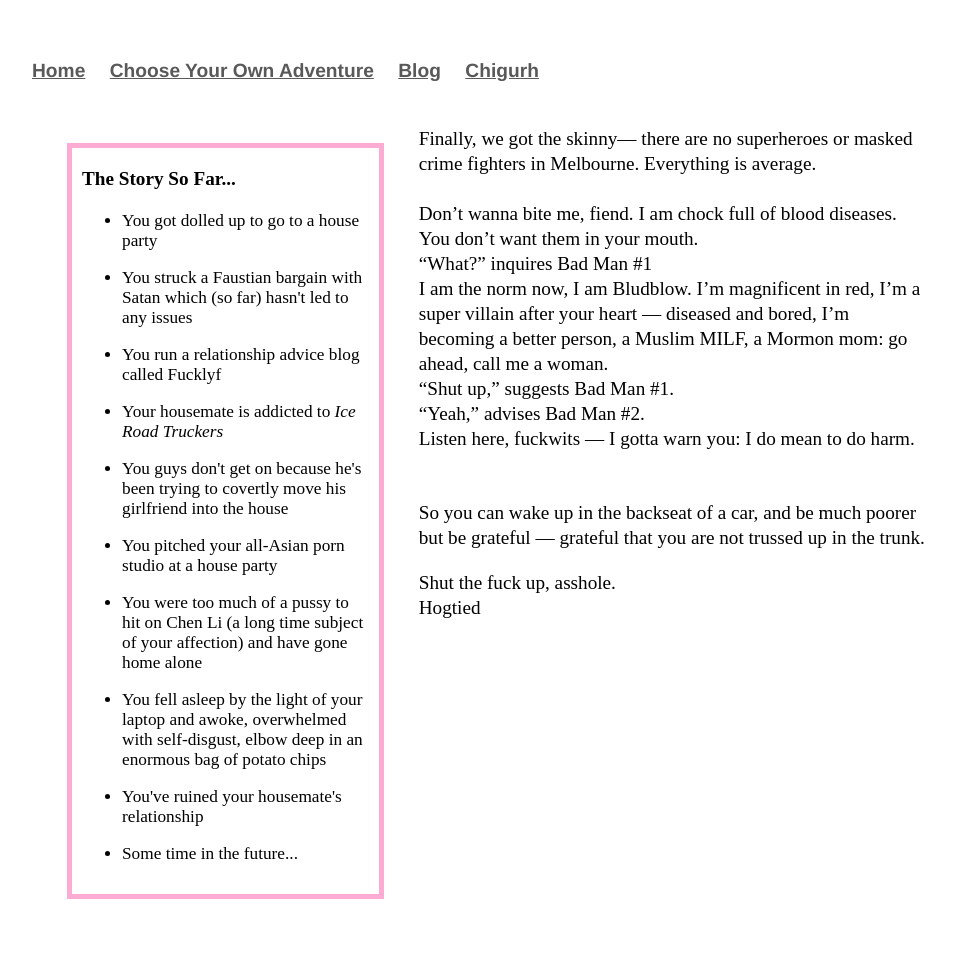
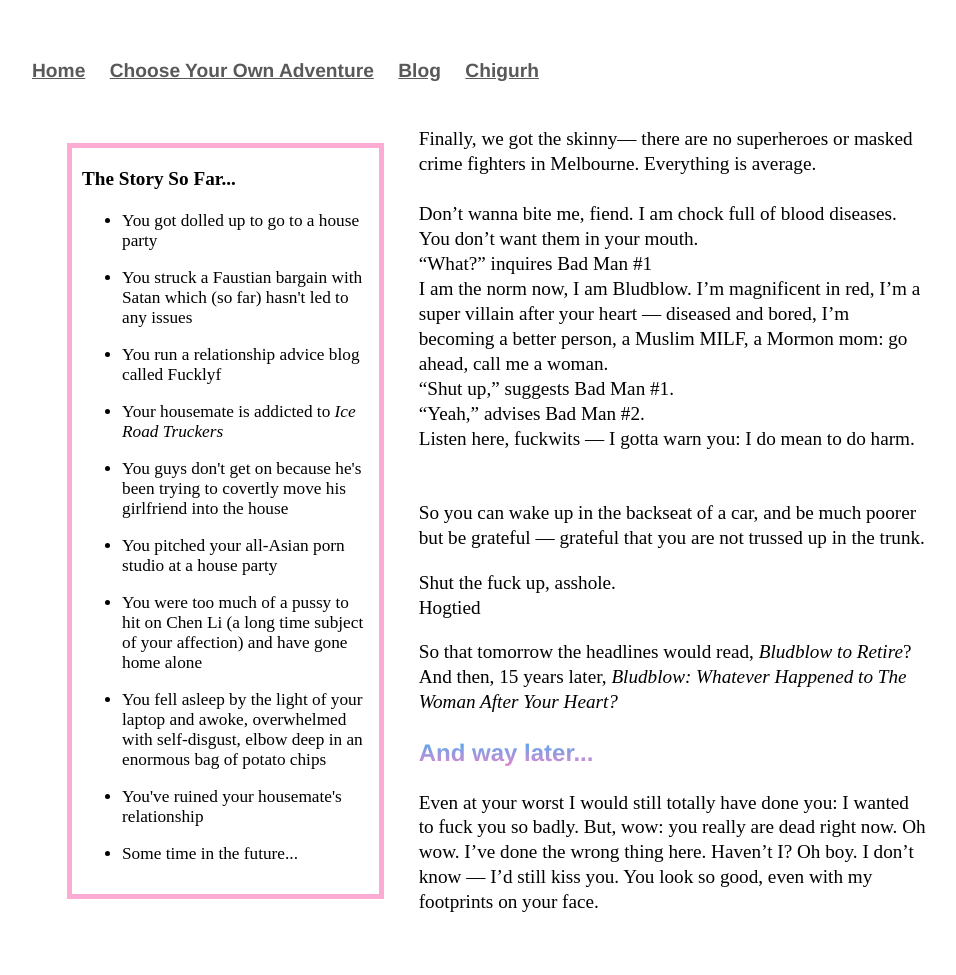
Before and after one commit to Pinelife/pinelife.github.io, a Jekyll site: the page Hellhole/FutureRoom.html, which Jekyll copies as it is, in a window 1280 px wide. Shown: the whole page, without its empty margins (160-1116 px from the left). Built offline with Jekyll 4.4.1, drawn with Linux system fonts in a browser that asks for light colours; before the commit the page ends 934 px from its top, so only the background shows below that.

Commit message:
Update FutureRoom.html

```diff
--- a/Hellhole/FutureRoom.html
+++ b/Hellhole/FutureRoom.html
@@ -60,3 +60,15 @@ So you can wake up in the backseat of a car, and be much poorer but be grateful
 Shut the fuck up, asshole.<br/>
 Hogtied
 </p>
+
+<p>
+	So that tomorrow the headlines would read, <i>Bludblow to Retire</i>? And then, 15 years later, <i>Bludblow: Whatever Happened to The
+	Woman After Your Heart?</i>
+
+</p>
+<h3>And way later...</h3>
+<p>
+	Even at your worst I would still totally have done you: I wanted to fuck you so badly. But, wow:
+	you really are dead right now. Oh wow. I’ve done the wrong thing here. Haven’t I? Oh boy. I don’t know — I’d still kiss you.
+	You look so good, even with my footprints on your face.
+</p>
```
